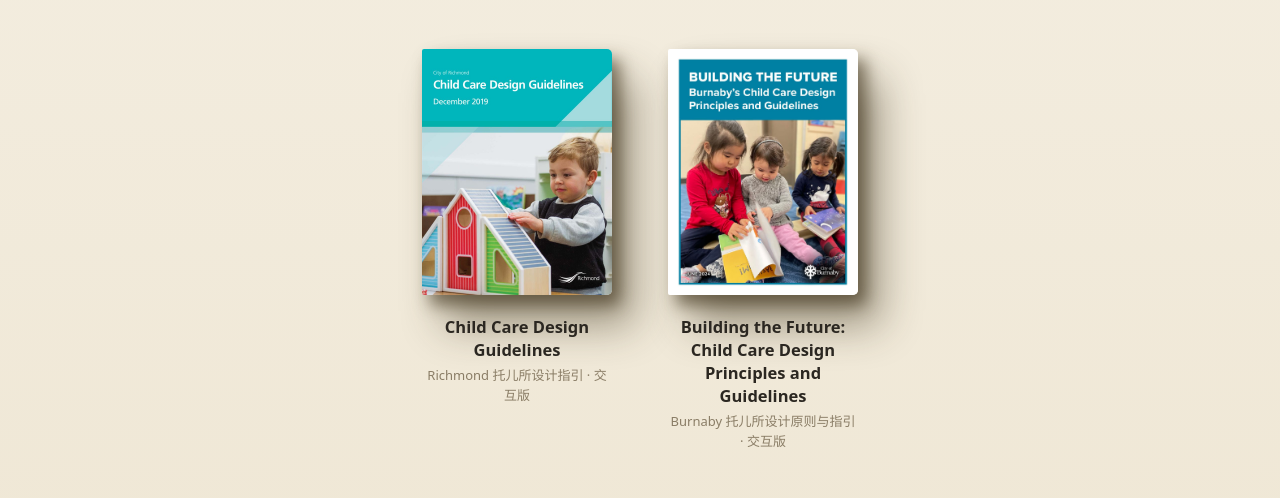
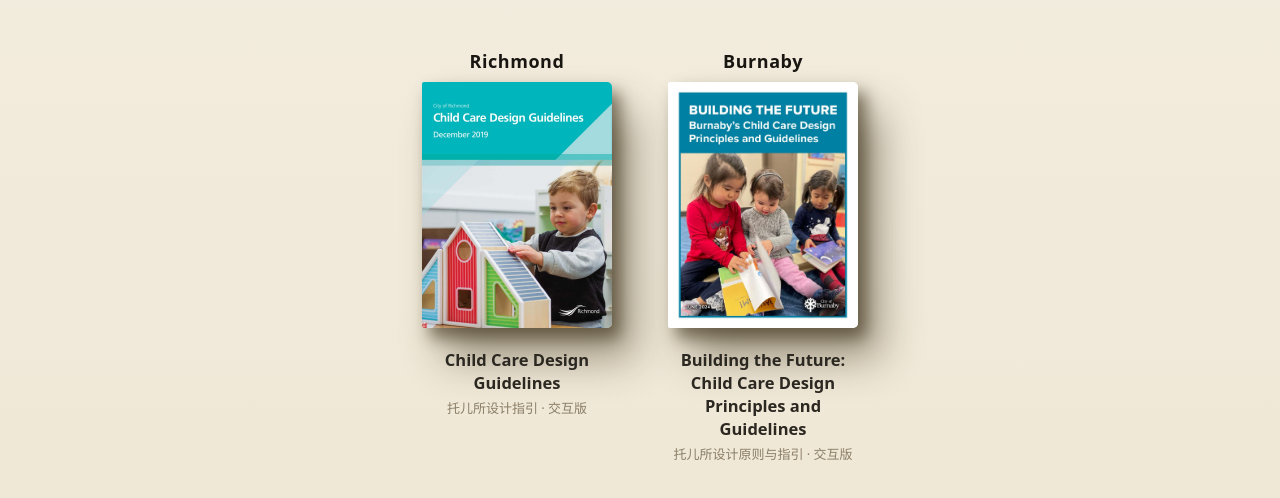
Before and after one commit to at100c/Library, a plain HTML site: page index.html in a window 1280 px wide. Shown: the part 216-714 px from the top of the page. Drawn offline with Linux system fonts and the light colour scheme; a web font is replaced by a local one.

Commit message:
Homepage: city name moved above each cover as bold black tag

```diff
--- a/index.html
+++ b/index.html
@@ -91,6 +91,10 @@
     display:block;text-decoration:none;color:var(--ink);
     width:190px;text-align:center;
   }
+  .citytag{
+    text-align:center;font-weight:800;color:#191612;
+    font-size:18px;letter-spacing:.03em;margin:0 0 9px;
+  }
   a.bookitem img{
     display:block;width:100%;height:auto;border-radius:2px 5px 5px 2px;
     box-shadow:
@@ -148,16 +152,18 @@
     {
       href:"child-care/",
       cover:"cover.jpg",
+      city:"Richmond",
       title:"Child Care Design Guidelines",
-      sub:{en:"City of Richmond · December 2019",
-           zh:"Richmond 托儿所设计指引 · 交互版"}
+      sub:{en:"December 2019",
+           zh:"托儿所设计指引 · 交互版"}
     },
     {
       href:"burnaby-child-care/",
       cover:"cover-burnaby.jpg",
+      city:"Burnaby",
       title:"Building the Future: Child Care Design Principles and Guidelines",
-      sub:{en:"City of Burnaby · June 2024",
-           zh:"Burnaby 托儿所设计原则与指引 · 交互版"}
+      sub:{en:"June 2024",
+           zh:"托儿所设计原则与指引 · 交互版"}
     }
   ];
   var STR = {
@@ -178,7 +184,7 @@
   }
   function matches(book){
     if(!query) return true;
-    var hay = (book.title + " " + book.sub.en + " " + book.sub.zh).toLowerCase();
+    var hay = (book.title + " " + (book.city || "") + " " + book.sub.en + " " + book.sub.zh).toLowerCase();
     return hay.indexOf(query.toLowerCase()) >= 0;
   }
 
@@ -190,10 +196,11 @@
       any = true;
       var a = document.createElement("a");
       a.className = "bookitem"; a.href = b.href;
+      var ct = document.createElement("div"); ct.className = "citytag"; ct.textContent = b.city || "";
       var img = document.createElement("img"); img.src = b.cover; img.alt = b.title;
       var n = document.createElement("div"); n.className = "bname"; n.textContent = b.title;
       var s = document.createElement("div"); s.className = "bsub"; setBi(s, b.sub);
-      a.appendChild(img); a.appendChild(n); a.appendChild(s);
+      a.appendChild(ct); a.appendChild(img); a.appendChild(n); a.appendChild(s);
       grid.appendChild(a);
     });
     document.getElementById("noresult").style.display = any ? "none" : "block";
```
